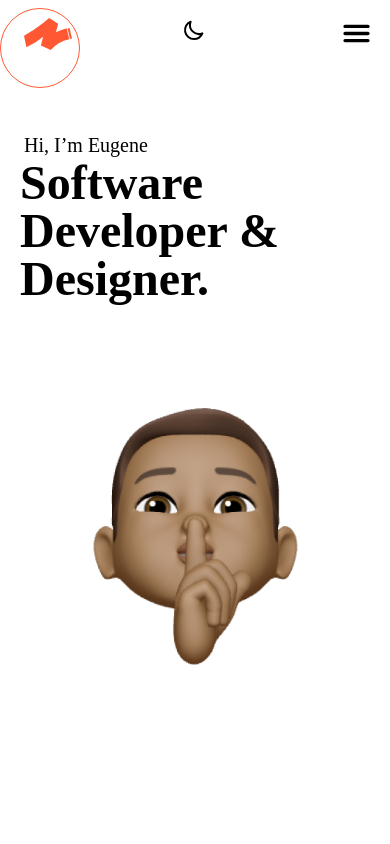
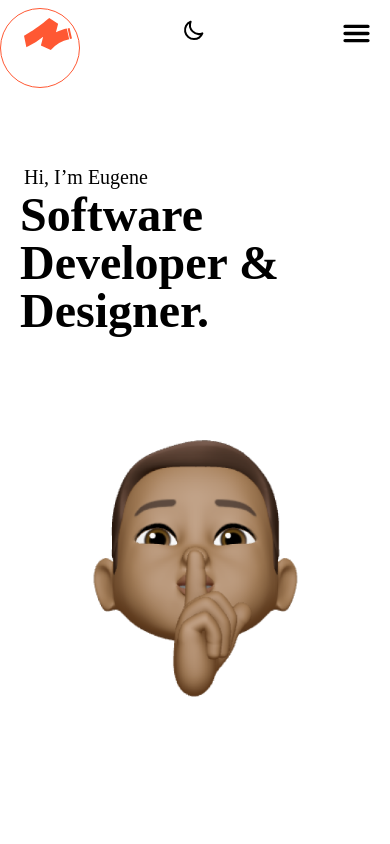
Before and after one commit to 4eug/Old-Portfolio, a Next.js app: page / in a window 390 px wide. Shown: the top 844 px of the page. Built offline with nearby package versions, Linux system fonts and the light colour scheme.

Commit message:
Hero Section

```diff
--- a/components/Hero/Hero.jsx
+++ b/components/Hero/Hero.jsx
@@ -33,7 +33,7 @@ const Hero = () => {
           }}
           className="flex flex-col justify-center md:items-start w-full px-2 py-8"
         >
-          <p className="pl-4 md:pl-10 text-xl mt-8 md:mt-0 ">
+          <p className="pl-4 md:pl-10 text-xl mt-16 md:mt-0 ">
             {state.title}
           </p>
           <h1 className="pl-3 md:pl-8 text-5xl md:text-7xl font-bold ">
```
